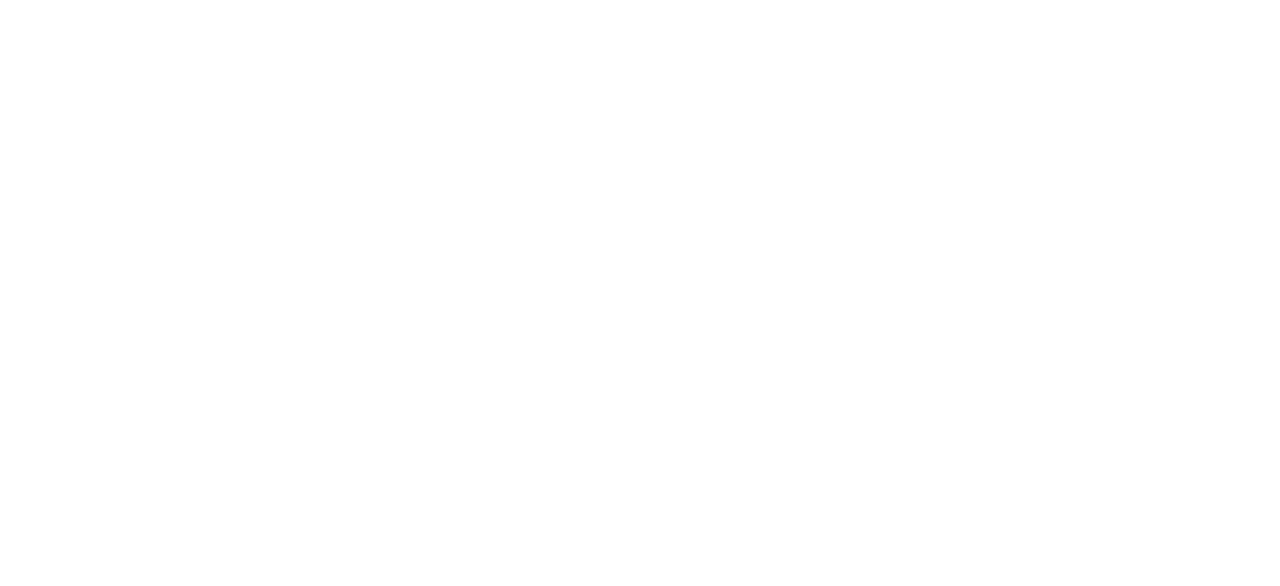
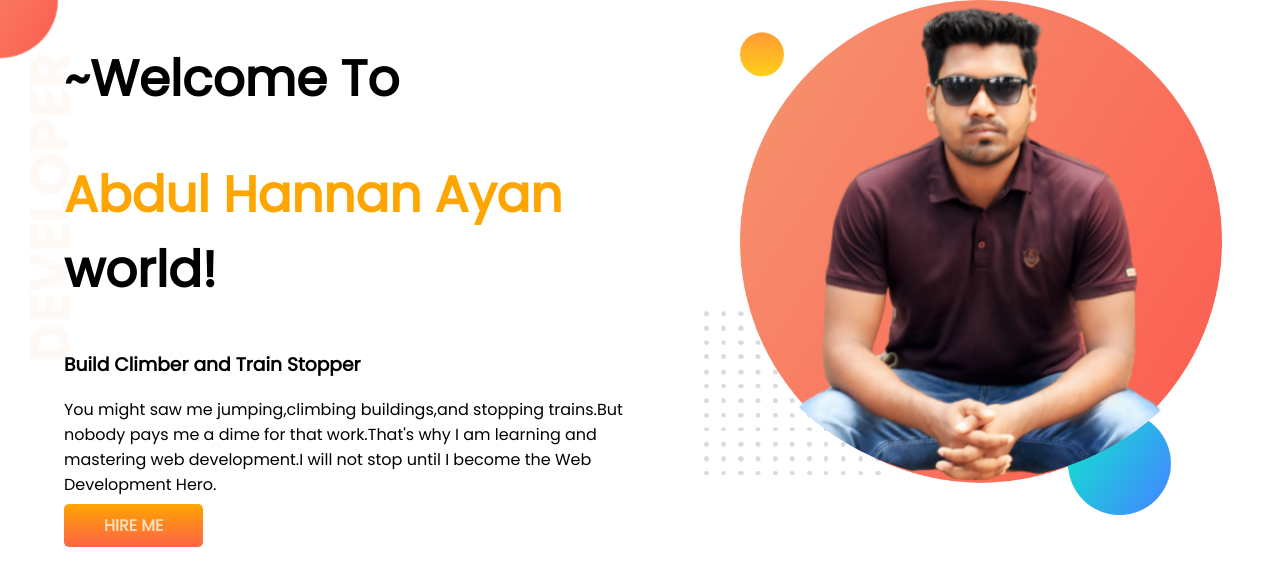
Before and after one commit to AbdulHannanAyan/developer-portfolio, a plain HTML site: page index.html in a window 1280 px wide. Drawn offline with Linux system fonts and the light colour scheme.

Commit message:
top banner added

```diff
--- a/index.html
+++ b/index.html
@@ -1,13 +1,28 @@
-<!DOCTYPE html>
-<html lang="en">
+<html>
+
 <head>
-    <meta charset="UTF-8">
-    <meta http-equiv="X-UA-Compatible" content="IE=edge">
-    <meta name="viewport" content="width=device-width, initial-scale=1.0">
     <title> abdul hannan ayan </title>
+    <link rel="preconnect" href="https://fonts.googleapis.com">
+    <link rel="preconnect" href="https://fonts.gstatic.com" crossorigin>
+    <link href="https://fonts.googleapis.com/css2?family=Poppins&display=swap" rel="stylesheet">
     <link rel="stylesheet" href="style.css">
 </head>
+
 <body>
+    <section class="top-banner">
+        <div class="half-width">
+            <h1> ~Welcome To </h1>
+            <h1> <span class="orange-color"> Abdul Hannan Ayan </span> world! </h1>
+            <h3>Build Climber and Train Stopper</h3>
+            <p> You might saw me jumping,climbing buildings,and stopping trains.But nobody pays me a dime for that
+                work.That's why I am learning and mastering web development.I will not stop until I become the Web
+                Development Hero.</p>
+            <a class="link-button" target="_blank" href="https://www.linkedin.com/feed/">HIRE ME</a>
+        </div>
+        <div class="half-width">
+            <img src="images/Ayan-bg.png" alt="">
+        </div>
+    </section>
+</body>
 
-</body>
 </html>
--- a/style.css
+++ b/style.css
@@ -0,0 +1,32 @@
+body{
+    font-family: 'Poppins', sans-serif;
+    margin: 0;
+}
+h1{
+    font-size: 50px;
+}
+.orange-color{
+    color: orange;
+}
+section{
+    display: flex;
+}
+.half-width{
+    width: 50%;
+    padding-left:5%;
+}
+.half-width img{
+    width: 90%;
+}
+.link-button{
+    text-decoration: none;
+    background-image: linear-gradient(orange,tomato);
+    padding: 10px 40px;
+    color: wheat;
+    font-weight: 700;
+    border-radius: 5px;
+}
+.top-banner{
+    background-image: url(images/top-banner.png);
+    background-repeat: no-repeat;
+}
```
Also changed, not shown: images/Ayan-bg.png (added), images/dream-bg.png (added), images/exp-bg.png (added), images/jhankar.png (added), images/jhankar2.png (added), images/my-bg.png (added), images/my-bg2.png (added), images/top-banner.png (added), 7 other files.
